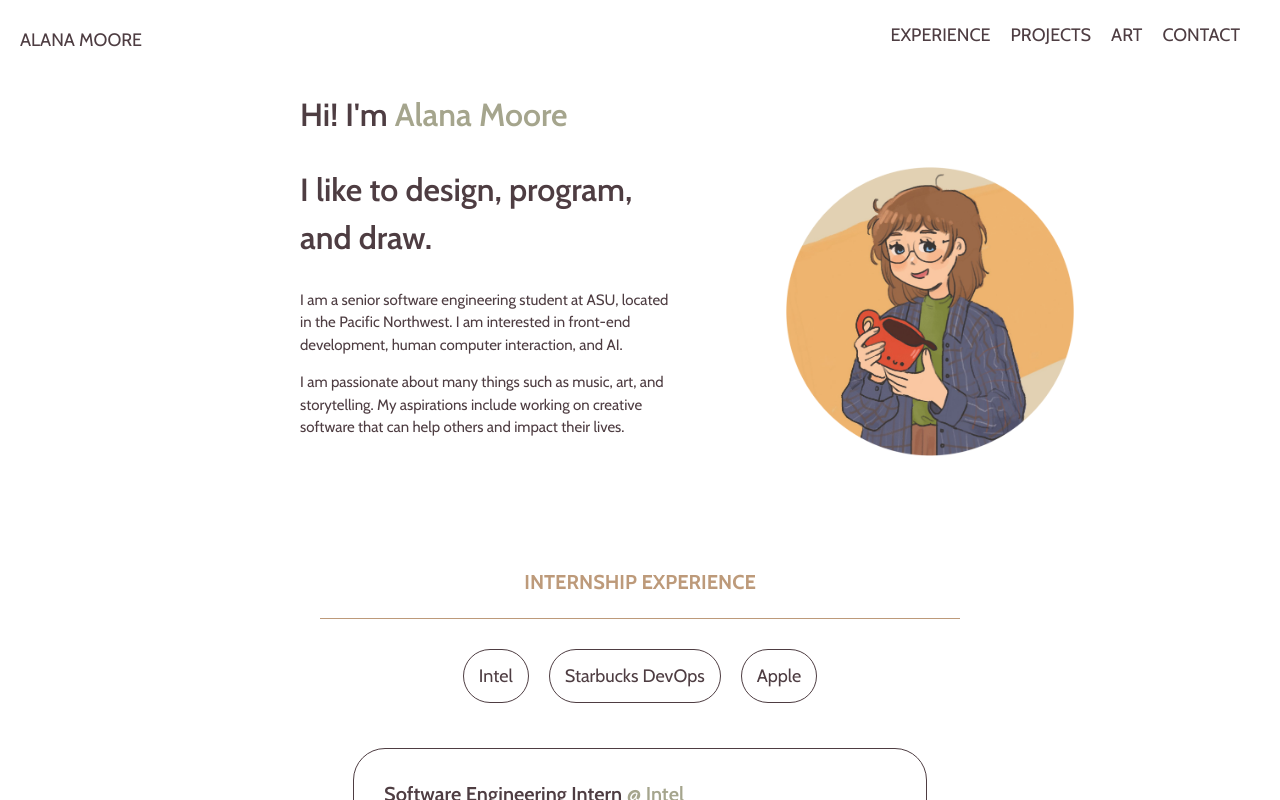
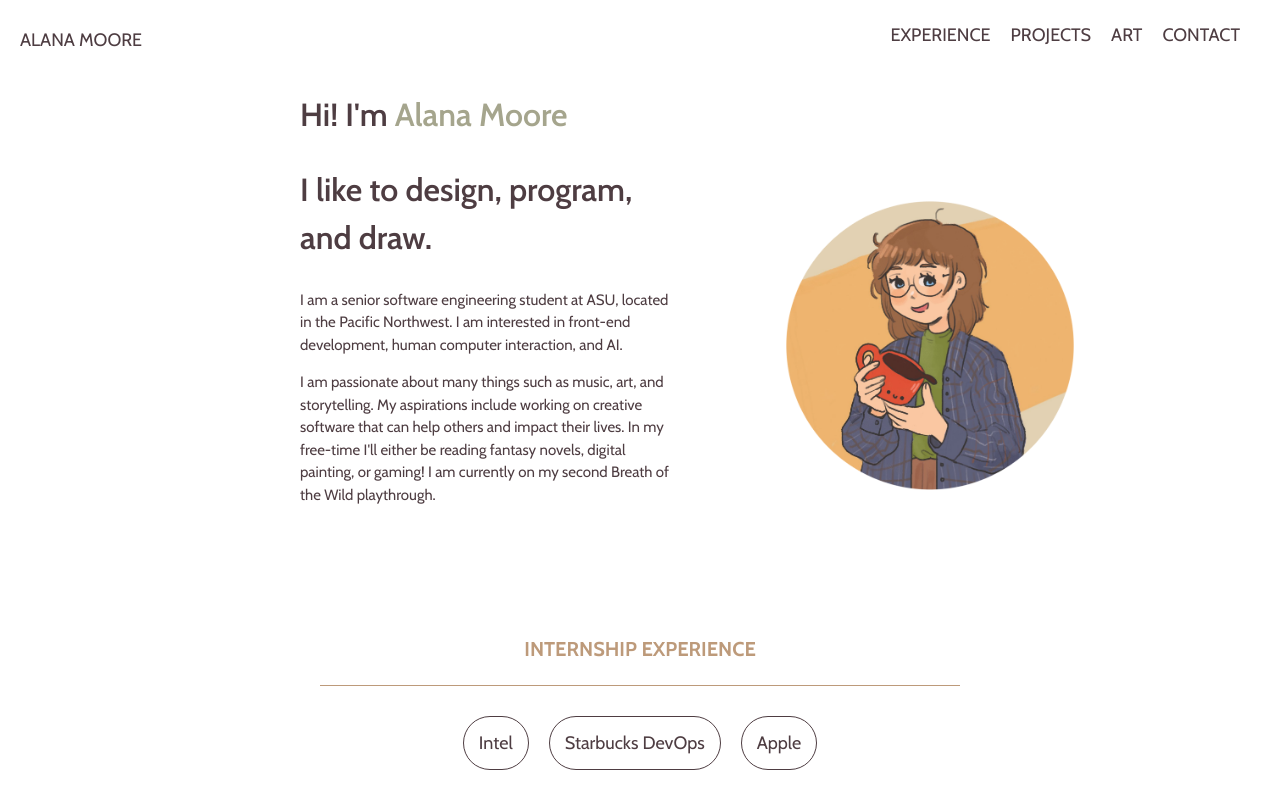
Before and after one commit to mooreala/react-portfolio, a React (Create React App) app: page / in a window 1280 px wide. Shown: the top 800 px of the page. Built offline with nearby package versions, Linux system fonts and the light colour scheme.

Commit message:
Update bio

```diff
--- a/src/intro/Intro.js
+++ b/src/intro/Intro.js
@@ -67,6 +67,7 @@ function Intro() {
         </p>
         <p>
           I am passionate about many things such as music, art, and storytelling. My aspirations include working on creative software that can help others and impact their lives.
+          In my free-time I'll either be reading fantasy novels, digital painting, or gaming! I am currently on my second Breath of the Wild playthrough.
         </p>
       </IntroText>
       <Portrait src={profile} alt='Self-portrait' />
```
